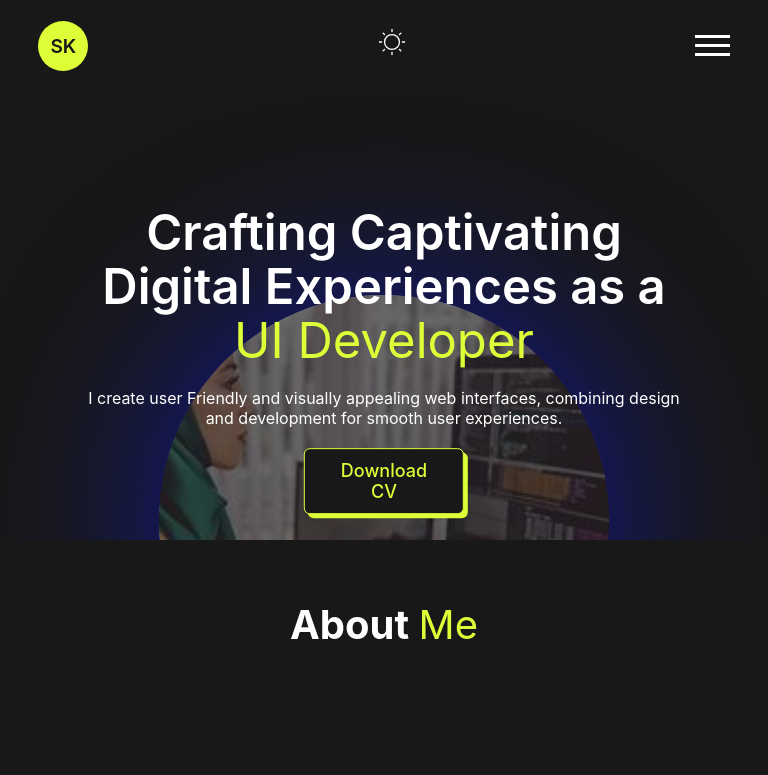
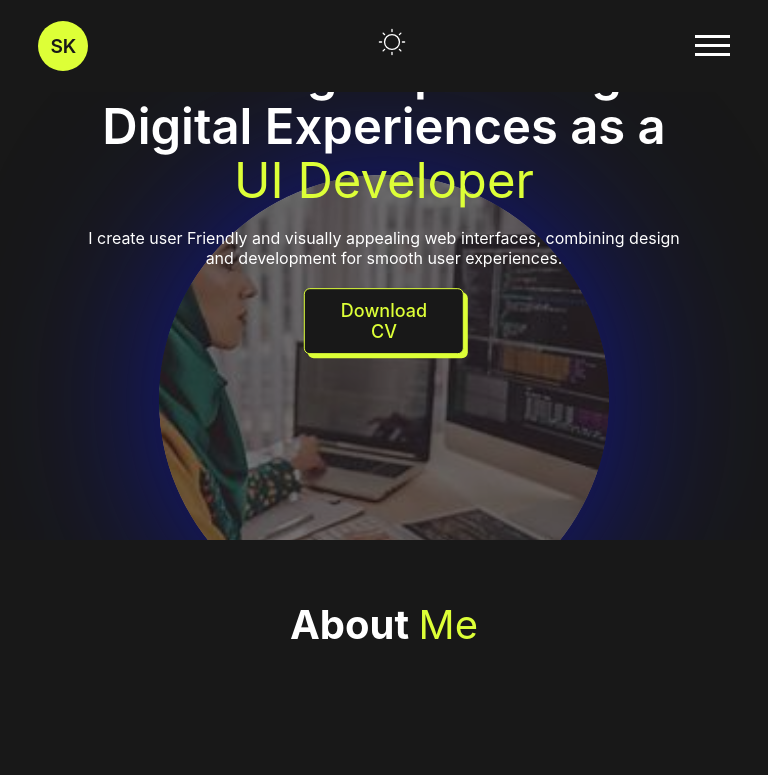
Before and after one commit to KhanSumaiya07/portfolio, a React (Create React App) app: page / in a window 768 px wide. Shown: the top 775 px of the page. Built offline with nearby package versions, Linux system fonts and the light colour scheme.

Commit message:
made responsive

```diff
--- a/src/component/style.css
+++ b/src/component/style.css
@@ -118,7 +118,27 @@
         font-size: 2.3rem;
     }
   }
-
+@media (max-width: 430px) {
+    .home-content{
+        top: 40% !important;
+    }
+    .home-container{
+        padding-top: 0 !important;
+    }
+}
+@media (min-width: 601px) and (max-width: 1024px){
+    .home-content{
+        top: 35% !important;
+    }
+    .home-container{
+        padding-top: 0 !important;
+    }
+}
+@media (min-width: 601px) and (max-width: 1024px){
+    .home-content{
+        top: 25% !important;
+    }
+}
  mark{
     background: none;
     color: var(--primary-color);
@@ -269,6 +289,9 @@ p{
 }
 .about-content p{
     transition: all .3s ease-in-out;
+}
+.about-content .section p{
+    text-align: start;
 }
 
 
```
